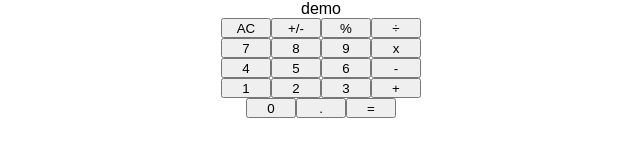
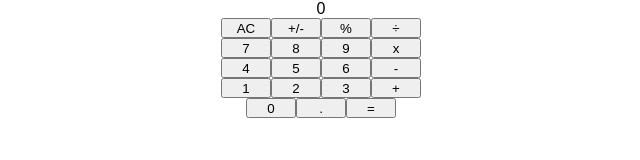
Before and after one commit to hongduc-phan/calculator, a React (Create React App) app: page / in a window 1280 px wide. Shown: the top 160 px of the page, without its empty margins (319-959 px from the left). Built offline with nearby package versions, Linux system fonts and the light colour scheme.

Commit message:
third commits

```diff
--- a/package.json
+++ b/package.json
@@ -3,6 +3,7 @@
   "version": "0.1.0",
   "private": true,
   "dependencies": {
+    "lodash": "^4.17.10",
     "react": "^16.4.1",
     "react-dom": "^16.4.1",
     "react-scripts": "1.1.4"
--- a/src/components/Button.js
+++ b/src/components/Button.js
@@ -4,7 +4,14 @@ import PropTypes from "prop-types";
 const Button = props => {
 
     const handleOnClick = () =>{
-        props.onClick(props.name);
+        if (props.name ==='=')
+            props.onClickEqual();
+        else if (props.name === '+/-') {
+            props.onClickToggle();
+        }
+        else
+            props.onClick(props.name);
+
     }
 
     return (
--- a/src/components/Content.js
+++ b/src/components/Content.js
@@ -1,34 +1,111 @@
 import React, { Component } from 'react';
 import Button from "./Button";
 import Result from "./Result";
+import display from "../logic/display";
+import {resultCalc } from "../logic/result";
+import {calC,isOperator} from "../logic/calc";
 
 class Content extends Component {
 
     state = {
-    result: 0,
-    name:'demo'
+        result: 0,
+        name:'',
+        checkIsNumber:true,
+        plusMinus: true
     }
 
     constructor(props) {
           super(props);
     }
 
-    handleClick = (value) =>{
+    handleClick = (value) => {
+        if( isOperator(value)) {
+            this.setState({
+                checkIsNumber:false
+            });
+
+        }
+        else {
+            this.setState({
+                checkIsNumber:true
+            });
+        }
+
+        let name = this.state.name + display(value).toString()
+        if (name === '0'){
+            name =''
+        }
         this.setState({
-            name: value
+            name: name
         })
+
+
+    }
+    handleEqual = () => {
+
+        this.equalActive();
+    }
+    equalActive = () => {
+        const temp = calC(this.state.name, this.state.checkIsNumber);
+        let temp2 = parseFloat(temp)
+        this.setState({
+            name: temp2,
+            checkIsNumber: true,
+            result: temp2
+        });
     }
 
+    handleToggle = () => {
+        // this.setState((prevState, props) => {
+        //     return {
+        //         plusMinus: !prevState.plusMinus,
+        //         result: -1 * eval(prevState.name),
+        //         name: this.state.result.toString(),
+        //     };
+        // });
+
+        this.activeToggle();
+    }
+
+    activeToggle = () => {
+        let isnum = /^\d+$/.test(this.state.name);
+
+        if( !isnum) {
+            this.setState({
+                name: '-' + this.state.name,
+            });
+        }
+        else {
+            let result = -1 * eval(this.state.name)
+            let name = result.toString();
+
+            this.setState({
+                plusMinus: !this.state.plusMinus,
+                result:  (result),
+                name: name,
+            });
+        }
+    }
+
+
     render() {
-    console.log(this.state.name)
+        console.log('name',this.state.name)
+        console.log('result',this.state.result)
+    // let result = this.state.name;
+    //     if (this.state.checkIsNumber ) {
+    //         let resultFloat = eval(result);
+    //         console.log(resultFloat)
+    //     }
+
+
 
     return (
       <React.Fragment>
-        <Result result = {this.state.name}/>
+        <Result result = {this.state.result}/>
 
           <div>
               <Button name="AC" onClick={this.handleClick} />
-              <Button name="+/-" onClick={this.handleClick} />
+              <Button name="+/-" onClickToggle={this.handleToggle} />
               <Button name="%" onClick={this.handleClick} />
               <Button name="÷" onClick={this.handleClick}  />
           </div>
@@ -53,7 +130,7 @@ class Content extends Component {
           <div>
               <Button name="0" onClick={this.handleClick}  />
               <Button name="." onClick={this.handleClick} />
-              <Button name="=" onClick={this.handleClick}  />
+              <Button name="=" onClickEqual={this.handleEqual}  />
           </div>
       </React.Fragment>
     );
--- a/src/components/Result.js
+++ b/src/components/Result.js
@@ -12,6 +12,6 @@ const Result = props => {
 };
 
 Result.propTypes = {
-    result: PropTypes.string,
+    result: PropTypes.number,
 }
 export default Result;
--- /dev/null
+++ b/src/logic/calc.js
@@ -0,0 +1,18 @@
+
+
+export  function  calC(result, checkIsNumber) {
+
+    if (checkIsNumber ) {
+        let resultFloat = eval(result);
+        let temp = resultFloat.toString()
+        return temp;
+    }
+}
+
+export function isOperator(nameBtn) {
+
+    if (nameBtn === ("÷") || nameBtn === ("=") || nameBtn === ("+/-") || nameBtn === ( '-' ) || nameBtn === ( 'x' ) || nameBtn === ( '*' ) || nameBtn === ( '%' ) || nameBtn === ( '+' )  ) {
+        return  true;
+    }
+    return false;
+}
--- /dev/null
+++ b/src/logic/display.js
@@ -0,0 +1,36 @@
+import number from "./isNumber";
+
+export default function  display( nameBtn) {
+    if (nameBtn !== ("÷") && nameBtn !== ("=") && nameBtn !== ("+/-") && nameBtn !== ( '-' ) && nameBtn !== ( 'x' ) && nameBtn !== ( '%' ) && nameBtn !== ( '+' )  ) {
+        return  nameBtn;
+    }
+    else if (nameBtn !=='='){
+        if ( nameBtn === 'x')
+        {
+            return '*';
+        }
+        if ( nameBtn === '+')
+        {
+            return '+';
+        }
+        if ( nameBtn === '-')
+        {
+            return '-';
+        }
+        if ( nameBtn === '÷')
+        {
+            return '/';
+        }
+        if ( nameBtn === '%')
+        {
+            return '%';
+        }
+
+        return '';
+    }
+    else if ( nameBtn === '=') {
+        nameBtn = '13'
+        return nameBtn;
+    }
+
+}
--- /dev/null
+++ b/src/logic/isNumber.js
@@ -0,0 +1,3 @@
+export  default function isNumber(item) {
+    return /[0-9]+/.test(item);
+}
--- /dev/null
+++ b/src/logic/result.js
@@ -0,0 +1,23 @@
+
+export  function  resultCalc( nameBtn) {
+    if (nameBtn !== ("÷") && nameBtn !== ("=") && nameBtn !== ("+/-") && nameBtn !== ( '-' ) && nameBtn !== ( 'x' ) && nameBtn !== ( '%' ) && nameBtn !== ( '+' )  ) {
+        return  nameBtn;
+    }
+    else if (nameBtn !=='=') {
+        if (nameBtn === 'x') {
+            return '*';
+        }
+        if (nameBtn === '+') {
+            return '+';
+        }
+        if (nameBtn === '-') {
+            return '-';
+        }
+        if (nameBtn === '÷') {
+            return '÷';
+        }
+
+        return '';
+    }
+
+}
```
Also changed, not shown: src/logic/calculate.js (deleted), 1 other file (tests, documents, lock files or other folders).
